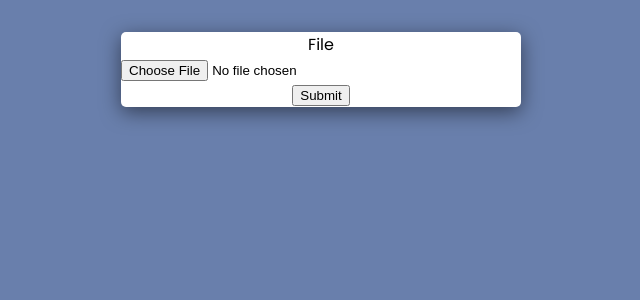
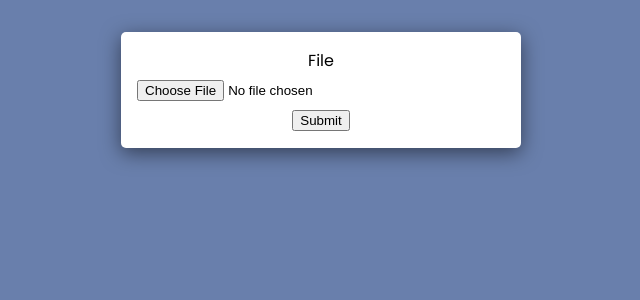
Before and after one commit to JosephThomasVasquez/xlsx-handler, a React (Create React App) app in the folder client/: page / in a window 1280 px wide. Shown: the top 300 px of the page, without its empty margins (319-959 px from the left). Built offline with nearby package versions, Linux system fonts and the light colour scheme.

Commit message:
Added padding

```diff
--- a/client/src/index.scss
+++ b/client/src/index.scss
@@ -24,9 +24,11 @@ code {
     background: white;
     border-radius: 5px;
     box-shadow: 0 5px 20px rgba(0, 0, 0, 0.5);
+    padding: 1em;
 
     .file-input {
       width: 100%;
+      padding: 0.5em 0;
     }
   }
 }
```
